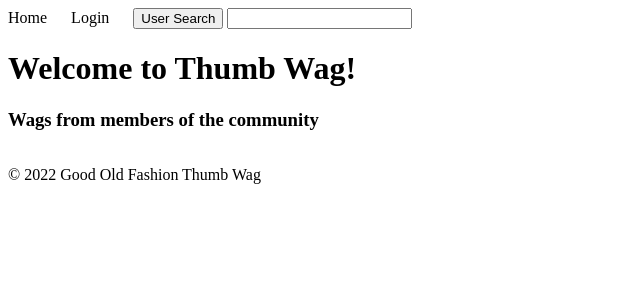
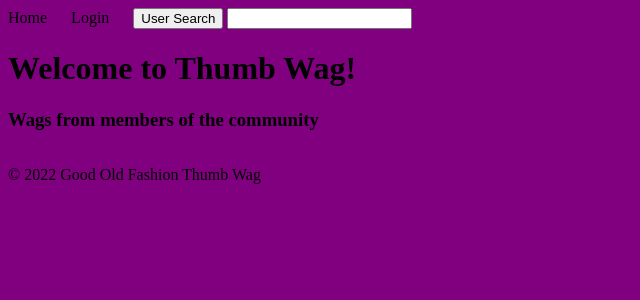
Before and after one commit to KelvinLeeksII/ThumbWag, a PHP site: page / in a window 1280 px wide. Shown: the top 300 px of the page, without its empty margins (0-640 px from the left). Run offline with PHP 8.4, Linux system fonts and the light colour scheme; data that the repository does not hold is empty.

Commit message:
Update siteDesign.css

```diff
--- a/styles/siteDesign.css
+++ b/styles/siteDesign.css
@@ -71,7 +71,7 @@ img,.blank{
     padding-top: 10px;
 }
 body{
-    background-color: #purple;
+    background-color: purple;
 }
 
 tr{
```
